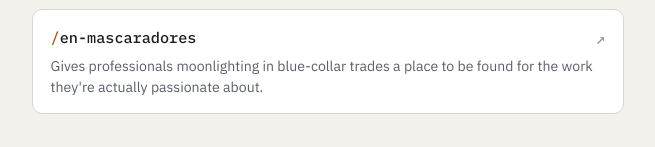
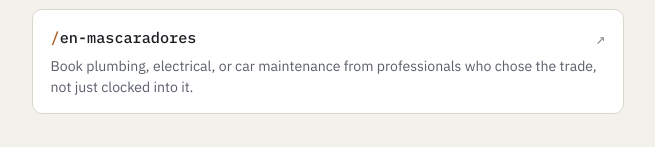
Before and after one commit to ericgitonga/eric-gitonga-links, a plain HTML site: page index.html in a window 1280 px wide. Shown: the part 919-1066 px from the top of the page, without its empty margins (312-967 px from the left). Drawn offline with Linux system fonts and the light colour scheme.

Commit message:
Fix en-mascaradores description: it's for clients hiring, not tradespeople
Previous wording framed the benefit around the professionals getting
found. The audience is the client booking the service, not the
moonlighting tradesperson.

```diff
--- a/index.html
+++ b/index.html
@@ -352,7 +352,7 @@
             <span class="entry-name"><span class="slash">/</span>en-mascaradores</span>
             <span class="entry-arrow">↗</span>
           </div>
-          <p class="entry-desc">Gives professionals moonlighting in blue-collar trades a place to be found for the work they're actually passionate about.</p>
+          <p class="entry-desc">Book plumbing, electrical, or car maintenance from professionals who chose the trade, not just clocked into it.</p>
         </a>
       </li>
     </ul>
```
